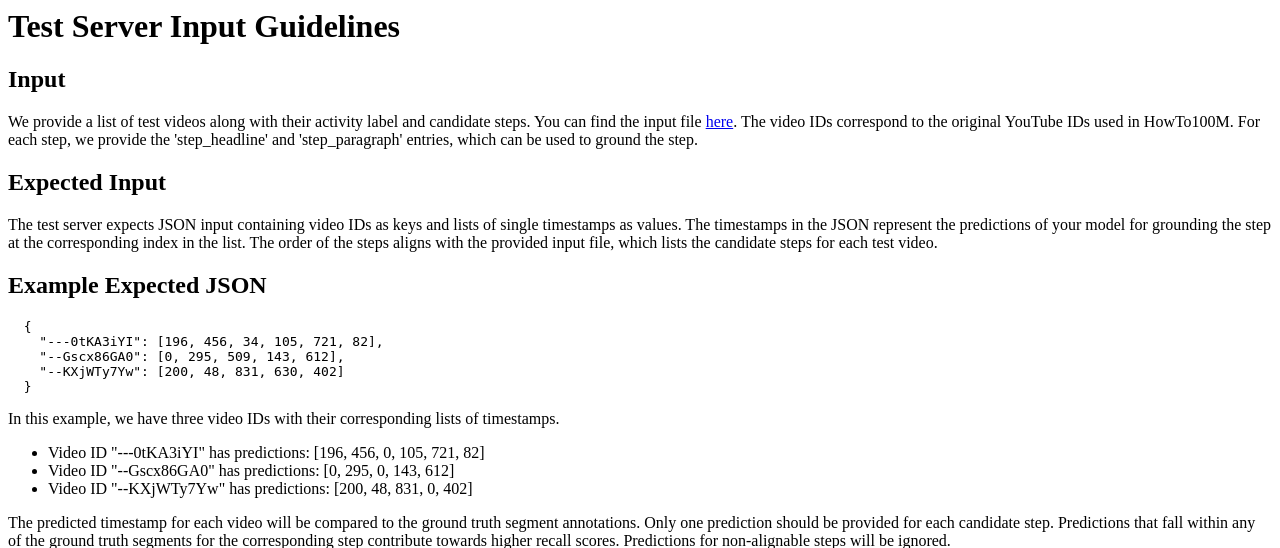
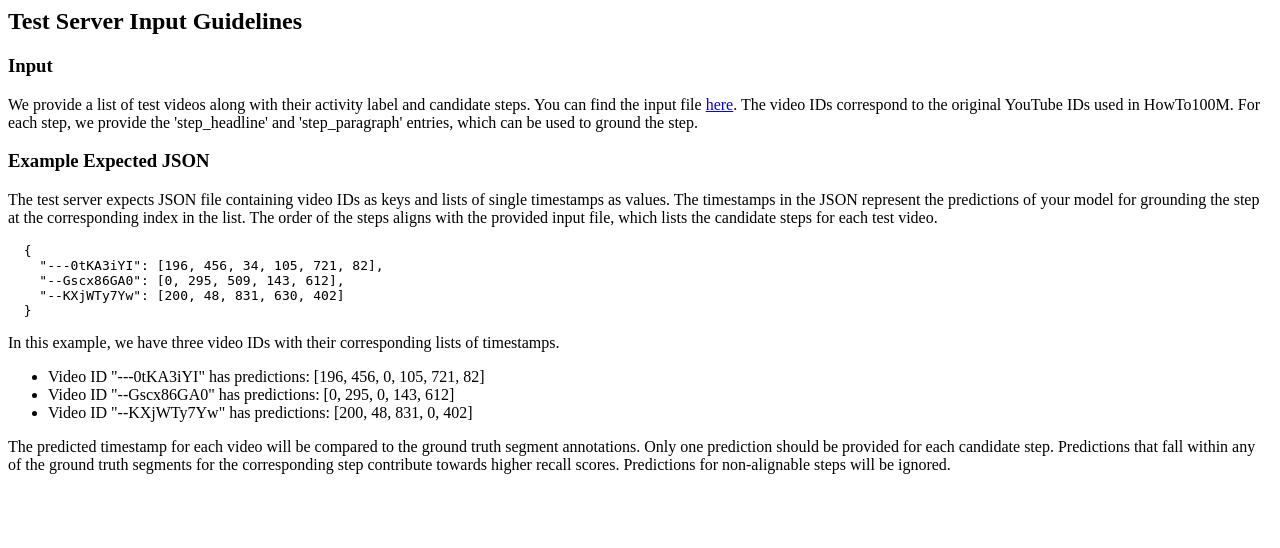
Before and after one commit to afourast/htstep-challenge, a Python web app: template templates/submission_guidelines.html in a window 1280 px wide. Shown: the top 548 px of the page. Run offline with Jinja, Linux system fonts and the light colour scheme; the template is opened without the code that fills it, so the values that code supplies are empty.

Commit message:
template

```diff
--- a/templates/evaluation_details.html
+++ b/templates/evaluation_details.html
@@ -1,8 +1,7 @@
 <!-- <h2>Evaluation Criteria</h2> -->
 
 <p>
-<b>Primary Metric:</b>>
+<b>Primary Metric:</b>
 Recall@1 measures whether the highest scoring prediction falls within the ground truth boundaries.
-
-Please refer to the paper for full details on the metric.
+Please refer to the paper for full details.
 </p>
--- a/templates/submission_guidelines.html
+++ b/templates/submission_guidelines.html
@@ -1,18 +1,17 @@
-<h1>Test Server Input Guidelines</h1>
-<h2>Input</h2>
+<h2>Test Server Input Guidelines</h2>
+<h3>Input</h3>
 <p>
   We provide a list of test videos along with their activity label and candidate steps.
-  You can find the input file <a href="example_input_file.html">here</a>.
+  You can find the input file <a href="https://dl.fbaipublicfiles.com/ht-step/test_input.json">here</a>.
   The video IDs correspond to the original YouTube IDs used in HowTo100M.
   For each step, we provide the 'step_headline' and 'step_paragraph' entries, which can be used to ground the step.
 </p>
-<h2>Expected Input</h2>
+<h3>Example Expected JSON</h3>
 <p>
-  The test server expects JSON input containing video IDs as keys and lists of single timestamps as values.
+  The test server expects JSON file containing video IDs as keys and lists of single timestamps as values.
   The timestamps in the JSON represent the predictions of your model for grounding the step at the corresponding index in the list.
   The order of the steps aligns with the provided input file, which lists the candidate steps for each test video.
 </p>
-<h2>Example Expected JSON</h2>
 <pre>
   {
     "---0tKA3iYI": [196, 456, 34, 105, 721, 82],
```
Also changed, not shown: templates/description.html (+7 -4 lines).
